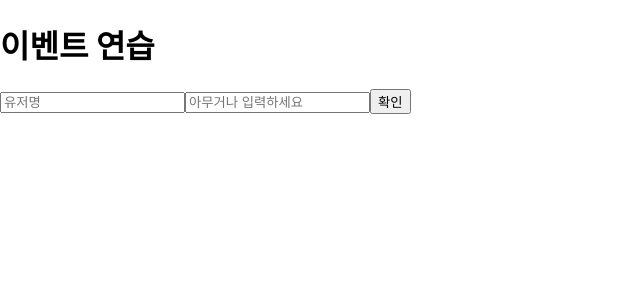
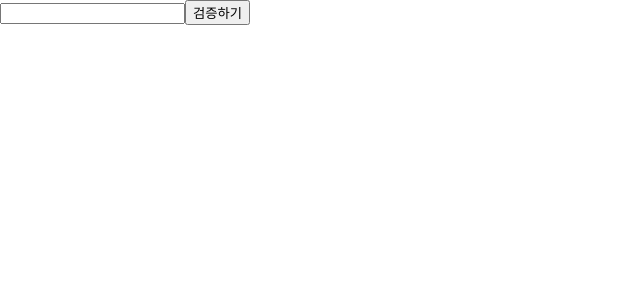
Before and after one commit to CHOISUJIN/react-exercise, a React (Create React App) app in the folder hello-react-component/: page / in a window 1280 px wide. Shown: the top 300 px of the page, without its empty margins (0-640 px from the left). Built offline with nearby package versions, Linux system fonts and the light colour scheme.

Commit message:
ref 연습

```diff
--- a/hello-react-component/src/App.js
+++ b/hello-react-component/src/App.js
@@ -1,13 +1,13 @@
 import React, { Component } from 'react';
 import MyComponent from './MyComponent';
 import EventPractice from './EventPractice';
+import ValidationSample from './ValidationSample';
 
 class App extends Component {
   render() {
     return (
       <div>
-        {/* <MyComponent name="수진"/> */}
-        <EventPractice/>
+        <ValidationSample/>
       </div>
     );
   }
--- /dev/null
+++ b/hello-react-component/src/ValidationSample.css
@@ -0,0 +1,7 @@
+.success {
+    background-color: lightgreen;
+}
+
+.failure{
+    background-color: lightcoral;
+}
--- /dev/null
+++ b/hello-react-component/src/ValidationSample.js
@@ -0,0 +1,40 @@
+import React, { Component } from 'react';
+import './ValidationSample.css';
+
+class ValidationSample extends Component {
+    state = {
+      password:'',
+      clicked:false,
+      validated:false
+    }
+
+    handleChange = (e) => {
+        this.setState({
+            password: e.target.value
+        });
+    }
+
+    handleButtonClick = () => {
+        this.setState({
+            clicked: true,
+            validated:this.state.password === '0000'
+        });
+        this.input.focus();
+    }
+
+    render() {
+        return (
+            <div>
+            <input type="password"
+            value = {this.state.password}
+            onChange = {this.handleChange}
+            className = {this.state.clicked ? (this.state.validated ? 'success' : 'failure') : ''}
+            ref={(ref) => this.input=ref}
+            />
+            <button onClick={this.handleButtonClick}>검증하기</button>
+            </div>
+        );
+    }
+}
+
+export default ValidationSample;
```
